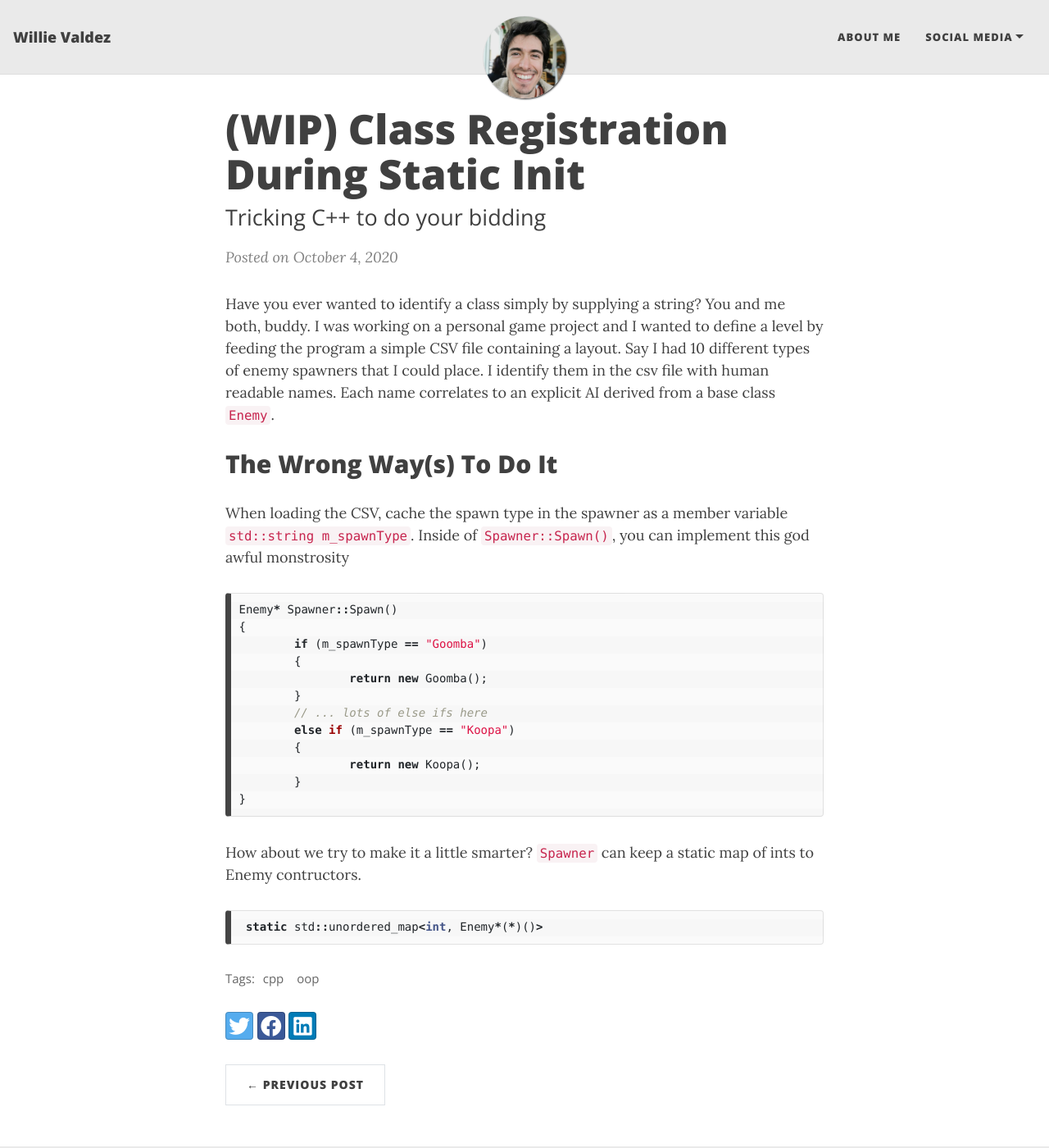
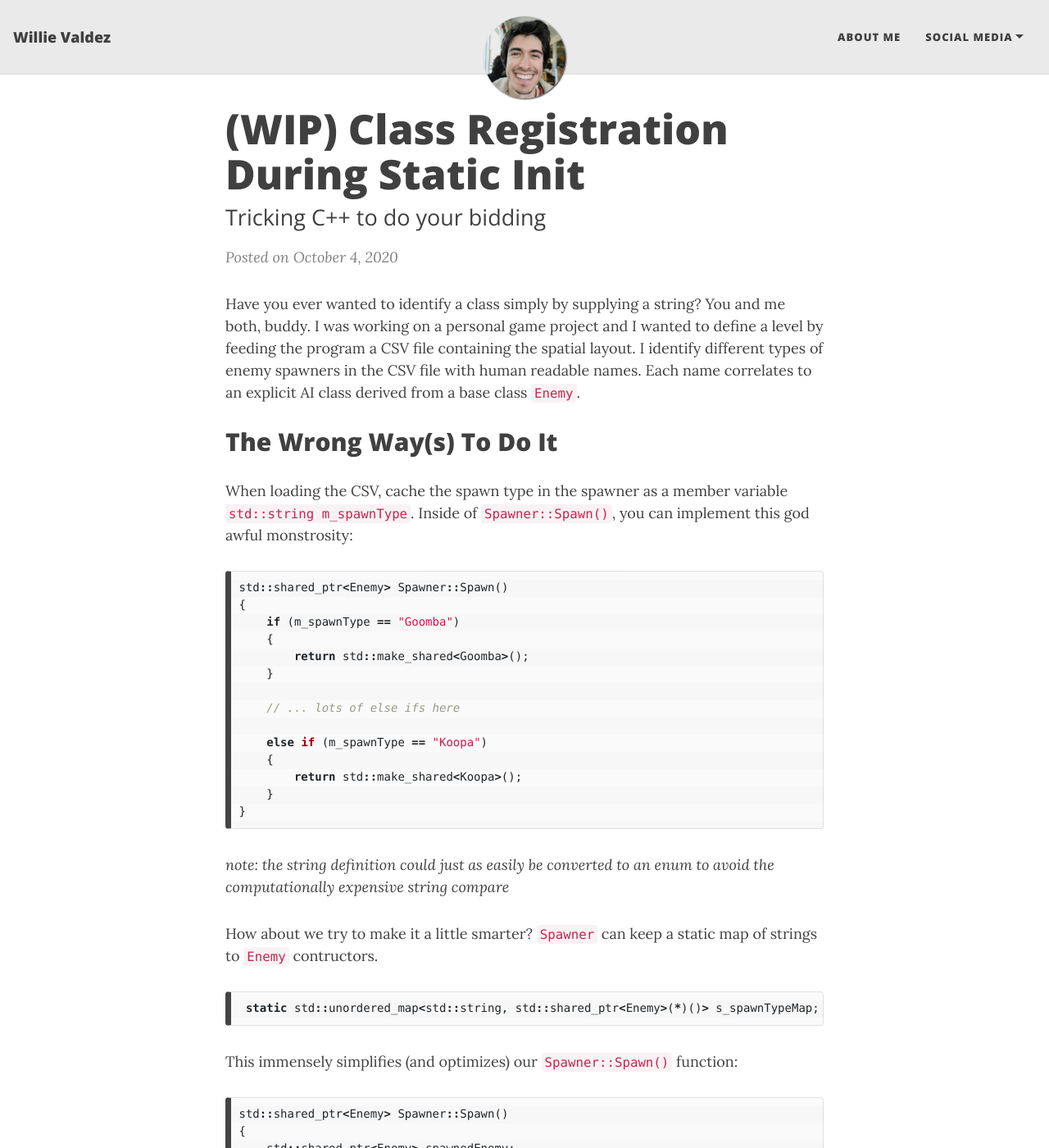
Before and after one commit to g2valdez/willievaldez.github.io, a Jekyll site: the page built from _posts/2020-10-04-AutomaticRegistration.md, in a window 1280 px wide and 1400 px high. Shown: the whole window at 82% size. Built offline with Jekyll 4.4.1, drawn with Linux system fonts in a browser that asks for light colours; nearby versions of some CDN libraries; some of the changed text lies outside the part shown.

Commit message:
transferring wip from laptop to desktop

````diff
--- a/_posts/2020-10-04-AutomaticRegistration.md
+++ b/_posts/2020-10-04-AutomaticRegistration.md
@@ -7,32 +7,70 @@
 
 Have you ever wanted to identify a class simply by supplying a string?
 You and me both, buddy. I was working on a personal game project and I wanted
-to define a level by feeding the program a simple CSV file containing a layout.
-Say I had 10 different types of enemy spawners that I could place. I identify
-them in the csv file with human readable names. Each name correlates to an explicit
-AI derived from a base class `Enemy`.
+to define a level by feeding the program a CSV file containing the spatial layout.
+I identify different types of enemy spawners in the CSV file with human readable names.
+Each name correlates to an explicit AI class derived from a base class `Enemy`.
 
 
 ## The Wrong Way(s) To Do It
 When loading the CSV, cache the spawn type in the spawner as a member variable `std::string m_spawnType`.
- Inside of `Spawner::Spawn()`, you can implement this god awful monstrosity
+ Inside of `Spawner::Spawn()`, you can implement this god awful monstrosity:
 ```cpp
-Enemy* Spawner::Spawn()
+std::shared_ptr<Enemy> Spawner::Spawn()
 {
-	if (m_spawnType == "Goomba")
-	{
-		return new Goomba();
-	}
-	// ... lots of else ifs here
-	else if (m_spawnType == "Koopa")
-	{
-		return new Koopa();
-	}
+    if (m_spawnType == "Goomba")
+    {
+        return std::make_shared<Goomba>();
+    }
+
+    // ... lots of else ifs here
+
+    else if (m_spawnType == "Koopa")
+    {
+        return std::make_shared<Koopa>();
+    }
+}
+```
+*note: the string definition could just as easily be converted to an enum to avoid the computationally expensive string compare*
+
+How about we try to make it a little smarter? `Spawner` can keep a static map of strings to `Enemy` contructors.
+
+```cpp
+ static std::unordered_map<std::string, std::shared_ptr<Enemy>(*)()> s_spawnTypeMap;
+```
+
+This immensely simplifies (and optimizes) our `Spawner::Spawn()` function:
+```cpp
+std::shared_ptr<Enemy> Spawner::Spawn()
+{
+    std::shared_ptr<Enemy> spawnedEnemy;
+
+    auto& foundEnemy = s_spawnTypeMap.find(m_spawnType);
+    if (foundEnemy != s_spawnTypeMap.end())
+    {
+        spawnedEnemy = (*foundEnemy)();
+    }
+
+    return spawnedEnemy;
 }
 ```
 
-How about we try to make it a little smarter? `Spawner` can keep a static map of ints to Enemy contructors.
+*BUT* we have to populate that map somehow, right? This usually leads to a big ugly function definition in a cpp file that looks like this:
+```cpp
+#include <Goomba.h>
+// ... lots of includes here
+#include <Koopa.h>
 
-```cpp
- static std::unordered_map<int, Enemy*(*)()>
+/*static*/ void Spawner::RegisterSpawnTypes()
+{
+    s_spawnTypeMap["Goomba"] = &std::make_shared<Goomba>;
+    // ... lots of map insertions here
+    s_spawnTypeMap["Koopa"] = &std::make_shared<Koopa>;
+}
 ```
+
+Then, before we load our level file, we can call `Spawner::RegisterSpawnTypes()`. Simple, right? WRONG. This implementation sucks because:
+* Whenever you make a new Enemy class, you can't forget to add an entry in to RegisterSpawnTypes
+* Modifying any derived Enemy header file forces you to recompile this source file EVERY TIME
+
+## The Better Way To Do It
````
